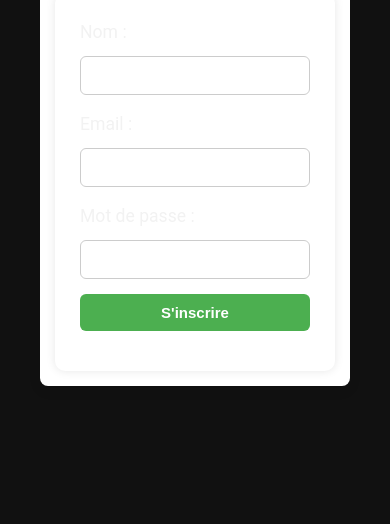
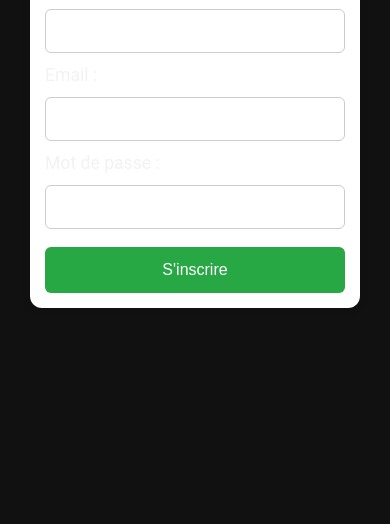
Before and after one commit to Mae97232/mon-backend-inscription, a website: page mon-projet-inscription/signup.html in a window 390 px wide. Shown: the part 320-844 px from the top of the page. Drawn offline with Linux system fonts and the light colour scheme; files that its build step writes are made by us from their sources; a web font is replaced by a local one.

Commit message:
🎨 Amélioration du design responsive du formulaire d’inscription

```diff
--- a/design/style.css
+++ b/design/style.css
@@ -942,56 +942,67 @@ footer {
     box-shadow: 0 0 10px rgba(0,0,0,0.1);
   }
 
-  .container {
+  form {
     max-width: 500px;
     margin: 40px auto;
-    background: white;
     padding: 20px;
-    border-radius: 8px;
-    box-shadow: 0 4px 12px rgba(0,0,0,0.1);
+    background: #fff;
+    border-radius: 12px;
+    box-shadow: 0 0 10px rgba(0, 0, 0, 0.1);
   }
 
-  form h2 {
+  h2 {
     text-align: center;
     margin-bottom: 20px;
   }
 
-  form input, form button {
+  input[type="text"],
+  input[type="email"],
+  input[type="password"],
+  input[type="date"] {
     width: 100%;
     padding: 12px;
-    margin-bottom: 15px;
+    margin: 8px 0;
+    box-sizing: border-box;
     border: 1px solid #ccc;
     border-radius: 6px;
     font-size: 16px;
   }
 
-  form button {
-    background-color: #4CAF50;
+  button {
+    width: 100%;
+    padding: 14px;
+    background-color: #28a745;
     color: white;
-    font-weight: bold;
+    font-size: 18px;
     border: none;
+    border-radius: 6px;
     cursor: pointer;
-    transition: background-color 0.3s ease;
+    margin-top: 10px;
   }
 
-  form button:hover {
-    background-color: #45a049;
+  button:hover {
+    background-color: #218838;
   }
 
   .message {
+    margin-top: 15px;
     text-align: center;
-    margin-top: 10px;
     font-weight: bold;
   }
 
+  /* Responsive mobile */
   @media screen and (max-width: 600px) {
-    .container {
-      margin: 20px;
+    form {
+      margin: 20px 10px;
       padding: 15px;
     }
 
-    form input, form button {
-      font-size: 15px;
-      padding: 10px;
+    input, button {
+      font-size: 16px;
+    }
+
+    h2 {
+      font-size: 20px;
     }
   }
```
